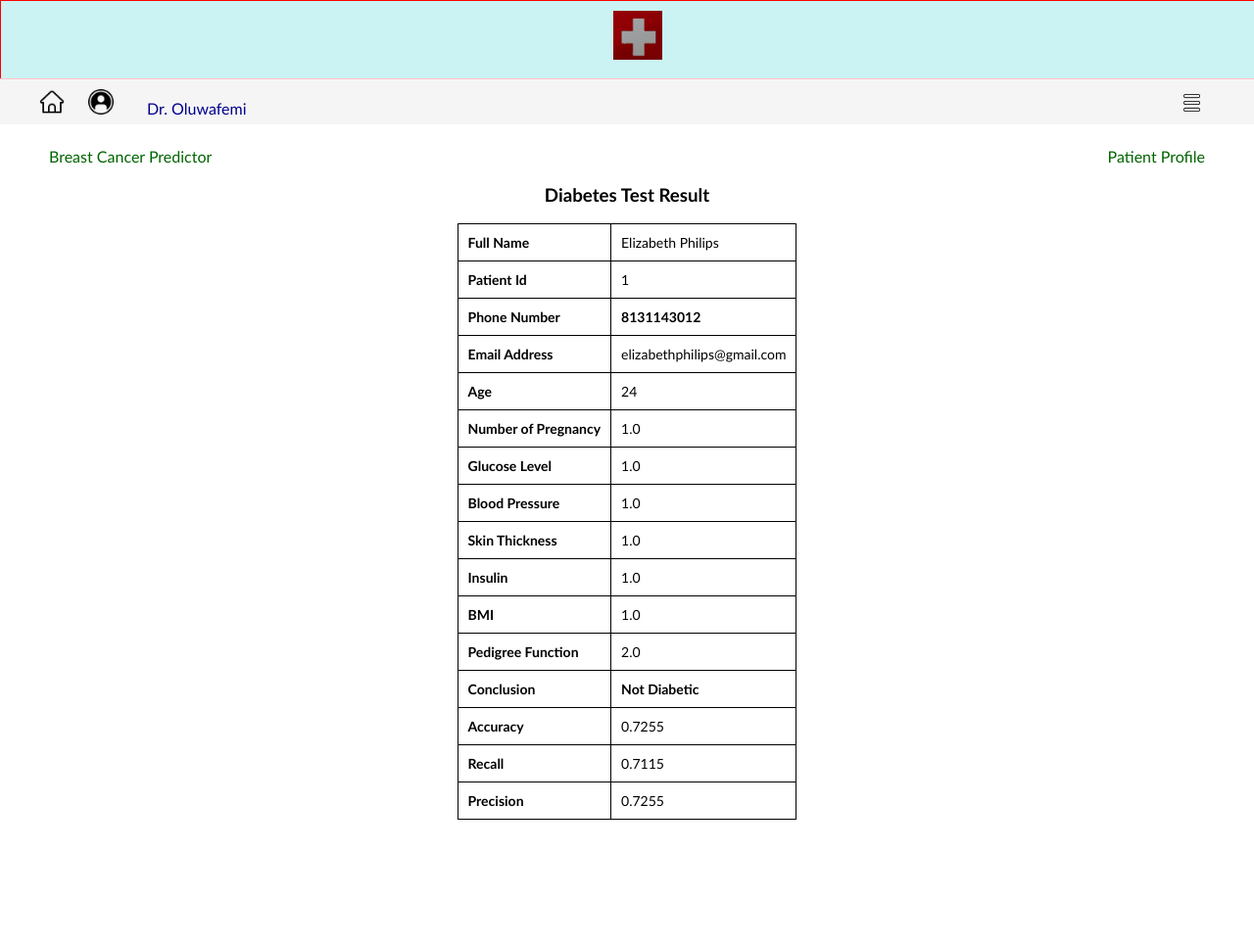
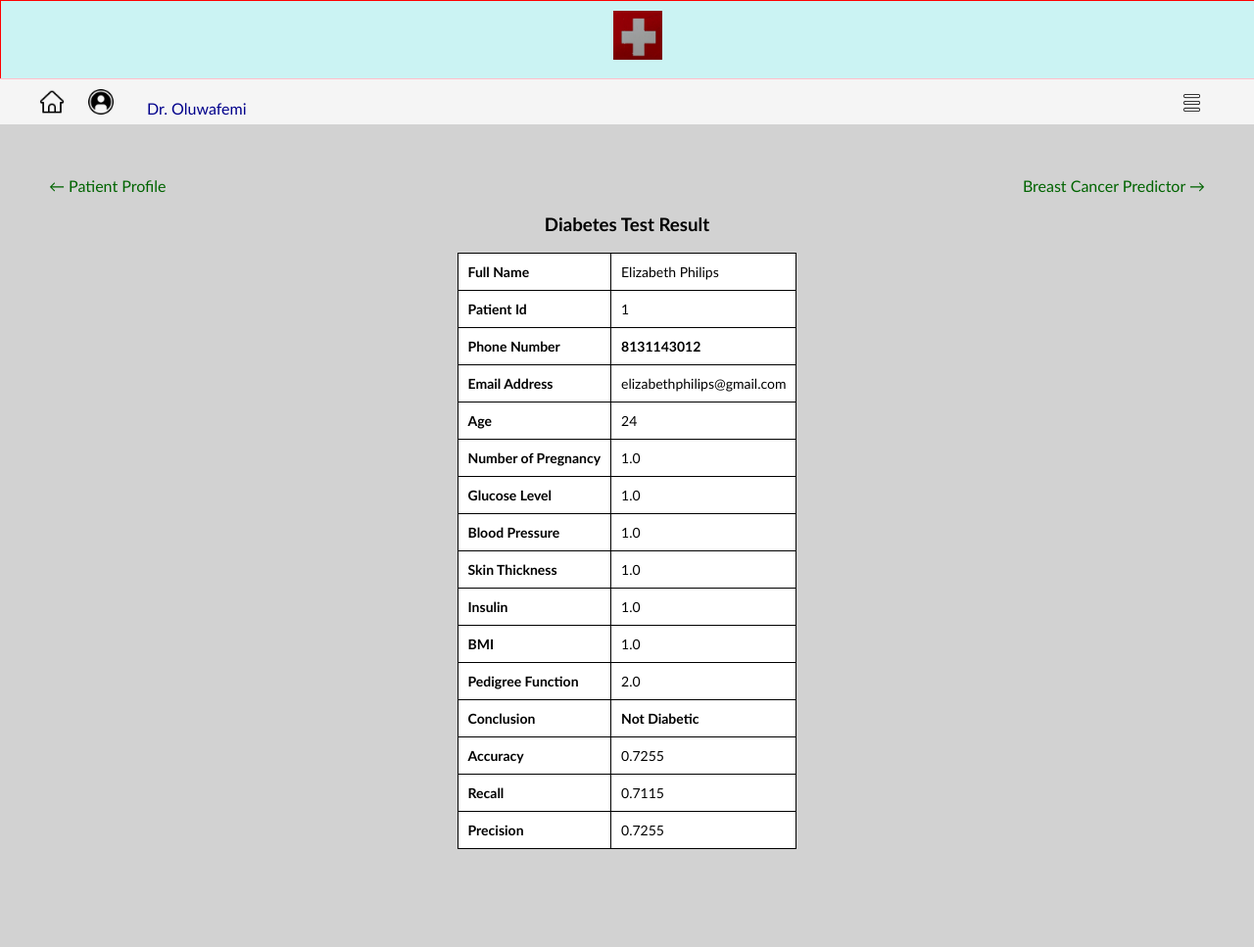
Before and after one commit to Olupaula/mlclinic, a Django app: page /d_registered/1/ in a window 1280 px wide. Shown: the whole page at 98% size. Before the commit the page ends 837 px from the top, so only its background shows below. Run offline with Django 4.2, Linux system fonts and the light colour scheme; a user stored in the database is signed in; data comes from the database, SQL or seed files in the repository; both versions use the stored data as it was after the commit.

Commit message:
modified a number of html files

```diff
--- a/static/styles/breast_cancer.css
+++ b/static/styles/breast_cancer.css
@@ -1258,12 +1258,66 @@ table {
 
 }
 
-*/
+@media screen and (min-width:641px){
     .result_container {
         background:rgb(210,210,210);
         padding-top:30px;
-    height:900px;
+        height:auto;
+        padding-bottom:50px;
+    }
 
+    .patient_result_header {
+        text-align:center;
+    }
+
+    .side0_result {
+        margin-right:50px;
+        margin-left:50px;
+        margin-top:150px;
+    }
+
+    .side0_result a {
+        color:darkgreen;
+        text-decoration:none;
+      }
+
+    .side0_result a:hover {
+        color:blue;
+    }
+
+    .side0_result .left{
+
+         }
+
+     .side0_result .right{
+        float:right;
+     }
+
+    .side1_result table {
+        margin:auto;
+        margin-bottom:50px;
+    }
+
+    .side1_result tr td {
+        margin:auto;
+        font-size:14px;
+
+
+    }
+
+    .side1_result h3{
+        text-align:center;
+    }
+
+}
+
+
+@media screen and (max-width:640px){
+      .result_container {
+        background:rgb(210,210,210);
+        padding-top:30px;
+        height:auto;
+        padding-bottom:50px;
     }
 
     .patient_result_header {
@@ -1280,6 +1334,12 @@ table {
     .side0_result a {
         color:darkgreen;
         text-decoration:none;
+      }
+
+     .side0_result span{
+        display:block;
+        text-align:justify;
+        padding-bottom:10px;
      }
 
     .side0_result a:hover {
@@ -1303,6 +1363,7 @@ table {
         text-align:center;
     }
 
+}
 
 
 @media screen and (max-width:640px){
@@ -1315,8 +1376,6 @@ table {
         padding-right:20px;
         padding-left:20px;
         padding-bottom:900px;
-
-
     }
 
     list_all_patients table {
--- a/statuschecker/templates/base/d_test_registered.html
+++ b/statuschecker/templates/base/d_test_registered.html
@@ -9,11 +9,11 @@
 <div class="result_container">
 <div class="side0_result">
     {% if bc_record %}
-        <span><a href="{% url 'bc_registered' patient.id %}">Breast Cancer Predictor</a ></span>
+        <span class="right" ><a href="{% url 'bc_registered' patient.id %}">Breast Cancer Predictor &#8594</a ></span>
     {% else %}
-        <span style="color:transparent">No Breast Cancer Result</span>
+        <span class="right"  style="color:transparent">No Breast Cancer Result</span>
     {% endif %}
-    <span style="float:right"><a href="{% url 'current_patient_' patient.id %}">Patient Profile</a ></span>
+    <span class="left"><a href="{% url 'current_patient_' patient.id %}">&#8592 Patient Profile </a ></span>
 </div>
 
 <div class="side1_result" >
@@ -72,7 +72,9 @@
         </tr>
             <tr>
                 <td><b><b>Conclusion</b></b></td>
-                <td><b>{{d_result.predicted_target}}</b></td>
+
+                <td {% if d_result.predicted_target == 'Diabetic' %} style="color:red;" {% endif %} >
+                    <b>{{d_result.predicted_target}}</b></td>
             </tr>
             <tr>
                 <td><b>Accuracy</b></td>
@@ -84,7 +86,7 @@
             </tr>
             <tr>
                 <td><b>Precision</b></td>
-                <td>{{d_result.precision}}</td>
+                <td >{{d_result.precision}}</td>
             </tr>
         </table>
     </div>
```
Also changed, not shown: statuschecker/templates/base/bc_test_registered.html (+4 -4 lines), db.sqlite3, 2 other files. Lines whose indentation alone changed are shown as unchanged.
